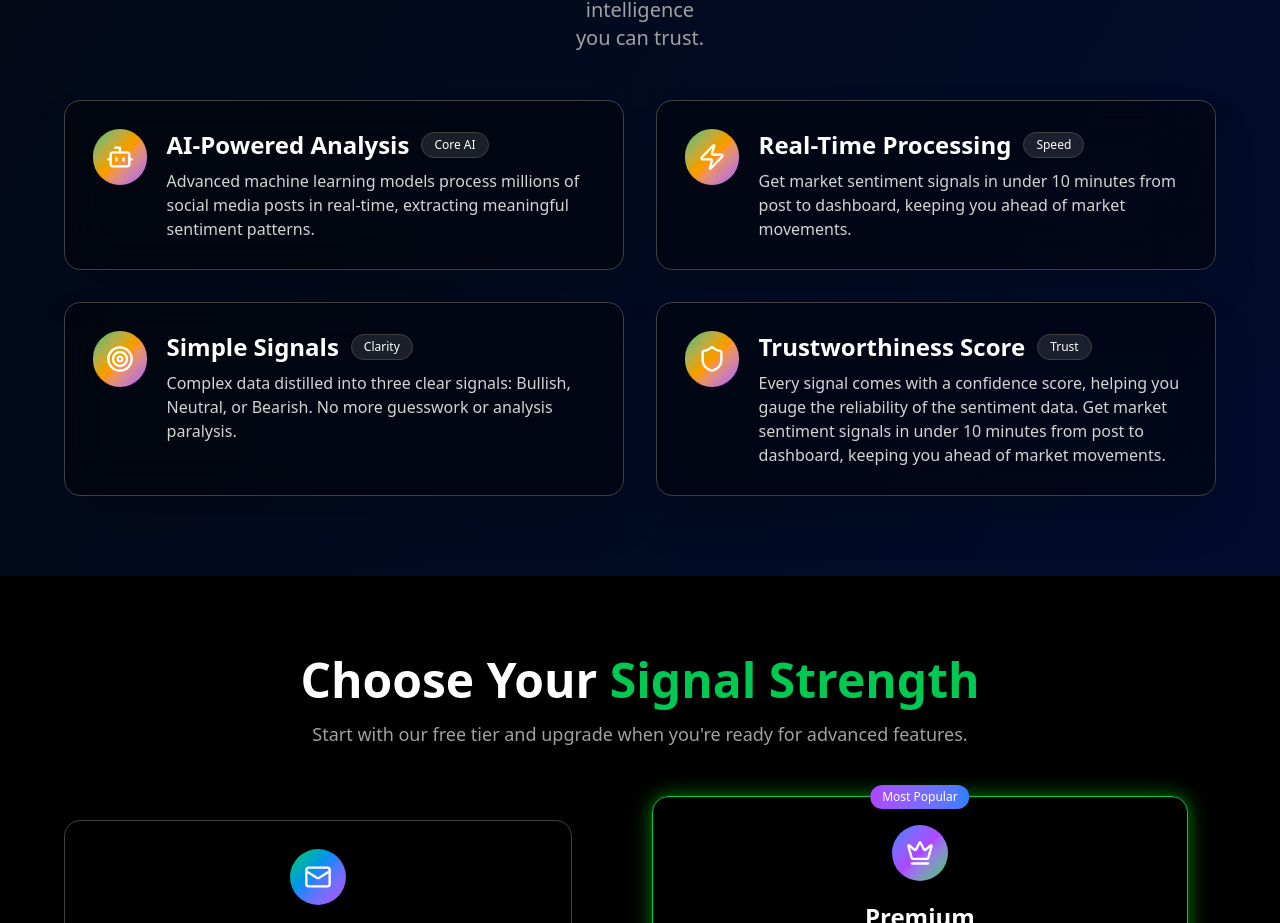
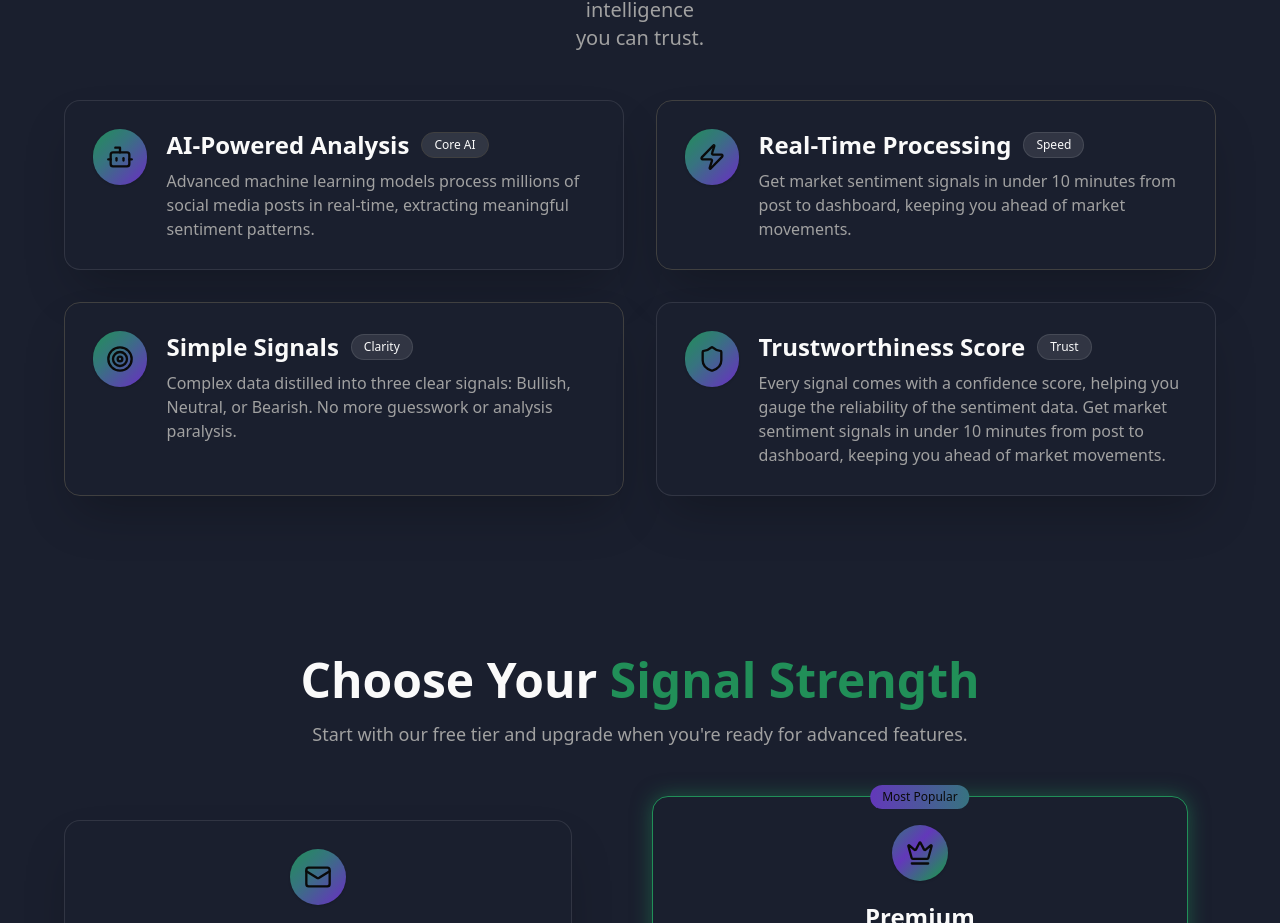
Before and after one commit to Sentiopulse/landing, a Next.js app: page / in a window 1280 px wide. Shown: the part 1877-2800 px from the top of the page. Built offline with nearby package versions, Linux system fonts and the light colour scheme.

Commit message:
Refactor styles in various components to utilize custom CSS variables for improved consistency and maintainability

```diff
--- a/src/app/globals.css
+++ b/src/app/globals.css
@@ -113,6 +113,7 @@
   --custom-green: #218F58;
   --custom-blue: #377380;
   --custom-purple: #6338BA;
+  --custom-card-color: #1a1f2e;
 }
 
 @layer base {
--- a/src/components/Features/ReusableCard.tsx
+++ b/src/components/Features/ReusableCard.tsx
@@ -14,15 +14,15 @@
 }: ReusableFeatureCardProps) {
   return (
     <div className="w-full max-w-sm h-64 flex">
-      <Card className="bg-[#1a1f2e] border border-foreground/10 rounded-xl p-6 sm:p-3 flex-1 flex flex-col sm:hover:shadow-[0_0_24px_0_rgba(34,197,94,0.2)]">
+      <Card className="bg-[var(--custom-card-color)] border border-foreground/10 rounded-xl p-6 sm:p-3 flex-1 flex flex-col sm:hover:shadow-[0_0_24px_0_rgba(34,197,94,0.2)]">
         <CardHeader className="flex flex-col items-start space-y-4 p-0">
-          <div className="flex items-center justify-center rounded-full bg-red-500/10 backdrop-blur-md w-12 h-12">
+          <div className="flex items-center justify-center rounded-full bg-chart-5/10 backdrop-blur-md w-12 h-12">
             {icon &&
               React.createElement(icon, {
                 className: "text-2xl text-destructive",
               })}
           </div>
-          <CardTitle className="font-bold text-xl text-white leading-tight">
+          <CardTitle className="font-bold text-xl text-foreground leading-tight">
             {title}
           </CardTitle>
           <CardDescription className="text-muted-foreground text-sm leading-relaxed">
--- a/src/components/Hero/hero.tsx
+++ b/src/components/Hero/hero.tsx
@@ -9,7 +9,7 @@
       className="w-full min-h-screen bg-cover bg-center relative"
       style={{ backgroundImage: "url('/herosection.jpeg')" }}
     >
-      <div className="absolute inset-0 bg-black opacity-60 z-0 backdrop-blur-md"></div>
+      <div className="absolute inset-0 bg-background opacity-60 z-0 backdrop-blur-md"></div>
       <div className="relative z-10">
         <HeroTitleAndDescription />
         <HeroButton />
--- a/src/components/PricingSection.tsx
+++ b/src/components/PricingSection.tsx
@@ -3,12 +3,15 @@
 
 export default function PricingSection() {
   return (
-    <section className="w-full flex flex-col items-center justify-center py-20 px-4 bg-black">
+    <section className="w-full flex flex-col items-center justify-center py-20 px-4 bg-[var(--custom-card-color)]">
       {/* Title */}
-      <h2 className="text-4xl md:text-5xl font-extrabold text-center mb-4 text-white">
-        Choose Your <span className="text-green-500">Signal Strength</span>
+      <h2 className="text-4xl md:text-5xl font-extrabold text-center mb-4 text-foreground">
+        Choose Your{" "}
+        <span className="text-[color:var(--custom-green)]">
+          Signal Strength
+        </span>
       </h2>
-      <p className="text-lg text-neutral-400 text-center max-w-3xl mb-12 font-normal">
+      <p className="text-lg text-muted-foreground text-center max-w-3xl mb-12 font-normal">
         Start with our free tier and upgrade when you&apos;re ready for advanced
         features.
       </p>
@@ -16,99 +19,98 @@
       {/* Pricing Cards */}
       <div className="w-full max-w-6xl grid md:grid-cols-2 gap-6 mt-6">
         {/* Free Tier Card */}
-        <div className="relative rounded-2xl border border-neutral-700 bg-black/40 shadow-2xl backdrop-blur-xl p-7 flex flex-col items-center gap-5 h-[600px] w-[90%] transition duration-300 hover:shadow-[0_0_20px_rgba(0,255,0,0.5)]">
-          <span
-            className="inline-flex h-14 w-14 items-center justify-center rounded-full
-                           bg-gradient-to-br from-green-500 via-blue-500 to-purple-500 shadow"
-          >
-            <Mail className="w-7 h-7 text-white" />
+        <div className="relative rounded-2xl border border-border bg-[var(--custom-card-color)] shadow-2xl backdrop-blur-xl p-7 flex flex-col items-center gap-5 h-[600px] w-[90%] transition duration-300 hover:shadow-[0_0_20px_rgba(33,143,88,0.5)]">
+          <span className="inline-flex h-14 w-14 items-center justify-center rounded-full bg-[linear-gradient(135deg,var(--custom-green)_0%,var(--custom-blue)_40%,var(--custom-purple)_90%)] shadow">
+            <Mail className="w-7 h-7 text-background" />
           </span>
-          <h3 className="font-extrabold text-3xl text-white">Free Tier</h3>
-          <p className="text-3xl text-white">
+          <h3 className="font-extrabold text-3xl text-foreground">Free Tier</h3>
+          <p className="text-3xl text-foreground">
             $0
-            <span className="text-lg text-gray-400">/forever</span>
+            <span className="text-lg text-muted-foreground">/forever</span>
           </p>
-          <p className="text-base text-gray-400 text-center">
+          <p className="text-base text-muted-foreground text-center">
             Perfect for getting started with market sentiment
           </p>
-          <ul className="text-sm text-white space-y-4 text-left pl-6">
+          <ul className="text-sm text-foreground space-y-4 text-left pl-6">
             <li className="flex items-center gap-2">
-              <span className="text-purple-500">✔</span> Weekly newsletter with key
-              insights
+              <span className="text-[color:var(--custom-purple)]">✔</span>{" "}
+              Weekly newsletter with key insights
             </li>
             <li className="flex items-center gap-2">
-              <span className="text-purple-500">✔</span> Daily sentiment posts on
-              Twitter/X
+              <span className="text-[color:var(--custom-purple)]">✔</span> Daily
+              sentiment posts on Twitter/X
             </li>
             <li className="flex items-center gap-2">
-              <span className="text-purple-500">✔</span> Access to public sentiment
-              feed
+              <span className="text-[color:var(--custom-purple)]">✔</span>{" "}
+              Access to public sentiment feed
             </li>
             <li className="flex items-center gap-2">
-              <span className="text-purple-500">✔</span> Basic market coverage
-              (BTC, ETH, SPY)
+              <span className="text-[color:var(--custom-purple)]">✔</span> Basic
+              market coverage (BTC, ETH, SPY)
             </li>
             <li className="flex items-center gap-2">
-              <span className="text-purple-500">✔</span> Community support
+              <span className="text-[color:var(--custom-purple)]">✔</span>{" "}
+              Community support
             </li>
           </ul>
-          <button className="bg-gray-800 text-black rounded-lg font-light text-lg px-10 py-4 shadow-lg transition hover:opacity-90 w-full mt-6 text-center">
+          <button className="bg-background text-foreground rounded-lg font-light text-lg px-10 py-4 shadow-lg transition hover:opacity-90 w-full mt-6 text-center">
             Start Free
           </button>
         </div>
 
         {/* Premium Tier Card */}
-        <div className="relative rounded-2xl border border-green-500 bg-black/40 shadow-[0_0_20px_rgba(0,255,0,0.5)] backdrop-blur-xl p-7 flex flex-col items-center gap-5 h-[650px] w-[95%] -mt-6">
-          <div className="absolute top-0 left-1/2 transform -translate-x-1/2 -translate-y-1/2 bg-gradient-to-r from-purple-500 to-blue-500 text-white text-xs px-3 py-1 rounded-full font-medium">
+        <div className="relative rounded-2xl border border-[color:var(--custom-green)] bg-[var(--custom-card-color)] shadow-[0_0_20px_rgba(33,143,88,0.5)] backdrop-blur-xl p-7 flex flex-col items-center gap-5 h-[650px] w-[95%] -mt-6">
+          <div className="absolute top-0 left-1/2 transform -translate-x-1/2 -translate-y-1/2 bg-[linear-gradient(90deg,var(--custom-purple)_0%,var(--custom-blue)_100%)] text-background text-xs px-3 py-1 rounded-full font-medium">
             Most Popular
           </div>
-          <span
-            className="inline-flex h-14 w-14 items-center justify-center rounded-full
-                           bg-gradient-to-br from-blue-500 via-purple-500 to-green-500 shadow"
-          >
-            <Crown className="w-7 h-7 text-white" />
+          <span className="inline-flex h-14 w-14 items-center justify-center rounded-full bg-[linear-gradient(135deg,var(--custom-blue)_0%,var(--custom-purple)_40%,var(--custom-green)_90%)] shadow">
+            <Crown className="w-7 h-7 text-background" />
           </span>
-          <h3 className="font-extrabold text-2xl text-white">Premium</h3>
-          <p className="text-3xl text-white">
+          <h3 className="font-extrabold text-2xl text-foreground">Premium</h3>
+          <p className="text-3xl text-foreground">
             $29
-            <span className="text-lg text-gray-400">/per month</span>
+            <span className="text-lg text-muted-foreground">/per month</span>
           </p>
-          <p className="text-base text-neutral-300 text-center">
+          <p className="text-base text-muted-foreground text-center">
             Advanced features for serious traders and investors
           </p>
-          <ul className="text-sm text-white space-y-4 text-left pl-6">
+          <ul className="text-sm text-foreground space-y-4 text-left pl-6">
             <li className="flex items-center gap-2">
-              <span className="text-purple-500">✔</span> Real-time email alerts for
-              custom assets
+              <span className="text-[color:var(--custom-purple)]">✔</span>{" "}
+              Real-time email alerts for custom assets
             </li>
             <li className="flex items-center gap-2">
-              <span className="text-purple-500">✔</span> Interactive dashboard with
-              filtering
+              <span className="text-[color:var(--custom-purple)]">✔</span>{" "}
+              Interactive dashboard with filtering
             </li>
             <li className="flex items-center gap-2">
-              <span className="text-purple-500">✔</span> Extended market coverage
-              (500+ assets)
+              <span className="text-[color:var(--custom-purple)]">✔</span>{" "}
+              Extended market coverage (500+ assets)
             </li>
             <li className="flex items-center gap-2">
-              <span className="text-purple-500">✔</span> Trustworthiness scoring
+              <span className="text-[color:var(--custom-purple)]">✔</span>{" "}
+              Trustworthiness scoring
             </li>
             <li className="flex items-center gap-2">
-              <span className="text-purple-500">✔</span> Historical sentiment data
+              <span className="text-[color:var(--custom-purple)]">✔</span>{" "}
+              Historical sentiment data
             </li>
             <li className="flex items-center gap-2">
-              <span className="text-purple-500">✔</span> API access (coming soon)
+              <span className="text-[color:var(--custom-purple)]">✔</span> API
+              access (coming soon)
             </li>
             <li className="flex items-center gap-2">
-              <span className="text-purple-500">✔</span> Priority support
+              <span className="text-[color:var(--custom-purple)]">✔</span>{" "}
+              Priority support
             </li>
           </ul>
-          <button className="bg-gradient-to-r from-green-500 via-blue-500 to-purple-500 text-black rounded-lg font-light text-lg px-10 py-4 shadow-lg transition hover:opacity-90 w-full mt-6 text-center">
+          <button className="bg-[linear-gradient(90deg,var(--custom-green)_0%,var(--custom-blue)_50%,var(--custom-purple)_100%)] text-background rounded-lg font-light text-lg px-10 py-4 shadow-lg transition hover:opacity-90 w-full mt-6 text-center">
             Start Premium Trial
           </button>
         </div>
       </div>
 
-      <p className="text-lg text-gray-400 text-center mt-16">
+      <p className="text-lg text-muted-foreground text-center mt-16">
         All plans include our 30-day money-back guarantee. No questions asked.
       </p>
     </section>
--- a/src/components/meetSentioPulseSection.tsx
+++ b/src/components/meetSentioPulseSection.tsx
@@ -7,16 +7,15 @@
     <section
       className="w-full flex flex-col items-center justify-center py-20 px-4"
       style={{
-        background:
-          "linear-gradient(120deg, oklch(0.14 0.03 260) 0%, oklch(0.17 0.07 262) 100%)",
+        background: "var(--custom-card-color)",
       }}
     >
       {/* Title */}
       <h2 className="text-4xl md:text-5xl font-extrabold text-center mb-4">
-        <span className="text-white">Meet </span>
-        <span className="text-[oklch(0.696_0.17_162.48)]">SentioPulse</span>
+        <span className="text-foreground">Meet </span>
+        <span className="text-[color:var(--custom-green)]">SentioPulse</span>
       </h2>
-      <p className="text-xl text-neutral-400 text-center max-w-3xl mb-12 font-normal">
+      <p className="text-xl text-muted-foreground text-center max-w-3xl mb-12 font-normal">
         Our AI engine transforms social media chaos into clear, actionable
         market intelligence
         <br className="hidden md:block" />
@@ -24,93 +23,84 @@
       </p>
       <div className="w-full max-w-6xl grid md:grid-cols-2 gap-8">
         {/* Card 1 */}
-        <div className="relative rounded-2xl border border-neutral-700 bg-black/40 shadow-2xl backdrop-blur-xl p-7 flex items-start gap-5 transition duration-200 hover:shadow-[0_0_20px_rgba(0,255,0,0.3)]">
-          <span
-            className="inline-flex h-14 w-14 items-center justify-center rounded-full
-                           bg-gradient-to-br from-chart-2 via-chart-3 to-[oklch(0.627_0.265_303.9)] shadow"
-          >
-            <Bot className="w-7 h-7 text-white" />
+        <div className="relative rounded-2xl border border-border bg-[var(--custom-card-color)] shadow-2xl backdrop-blur-xl p-7 flex items-start gap-5 transition duration-200 hover:shadow-[0_0_20px_rgba(0,255,0,0.3)]">
+          <span className="inline-flex h-14 w-14 items-center justify-center rounded-full bg-[linear-gradient(135deg,var(--custom-green)_0%,var(--custom-blue)_40%,var(--custom-purple)_90%)] shadow">
+            <Bot className="w-7 h-7 text-background" />
           </span>
           <div>
             <div className="flex items-center mb-2 gap-3">
-              <h3 className="font-extrabold text-2xl text-white">
+              <h3 className="font-extrabold text-2xl text-foreground">
                 AI-Powered Analysis
               </h3>
-              <span className="text-xs px-3 py-1 bg-white/10 rounded-full border border-neutral-700 text-white font-medium">
+              <span className="text-xs px-3 py-1 bg-foreground/10 rounded-full border border-neutral-700 text-foreground font-medium">
                 Core AI
               </span>
             </div>
-            <p className="text-base text-neutral-300 max-w-md">
+            <p className="text-base text-muted-foreground max-w-md">
               Advanced machine learning models process millions of social media
               posts in real-time, extracting meaningful sentiment patterns.
             </p>
           </div>
         </div>
         {/* Card 2 */}
-        <div className="relative rounded-2xl border border-neutral-700 bg-black/40 shadow-2xl backdrop-blur-xl p-7 flex items-start gap-5 transition duration-200 hover:shadow-[0_0_20px_rgba(0,255,0,0.3)]">
-          <span className="inline-flex h-14 w-14 items-center justify-center rounded-full
-                           bg-gradient-to-br from-chart-2 via-chart-3 to-[oklch(0.627_0.265_303.9)] shadow">
-            <Zap className="w-7 h-7 text-white" />
+        <div className="relative rounded-2xl border border-neutral-700 bg-[var(--custom-card-color)] shadow-2xl backdrop-blur-xl p-7 flex items-start gap-5 transition duration-200 hover:shadow-[0_0_20px_rgba(0,255,0,0.3)]">
+          <span className="inline-flex h-14 w-14 items-center justify-center rounded-full bg-[linear-gradient(135deg,var(--custom-green)_0%,var(--custom-blue)_40%,var(--custom-purple)_90%)] shadow">
+            <Zap className="w-7 h-7 text-background" />
           </span>
           <div>
             <div className="flex items-center mb-2 gap-3">
-              <h3 className="font-extrabold text-2xl text-white">
+              <h3 className="font-extrabold text-2xl text-foreground">
                 Real-Time Processing
               </h3>
-              <span className="text-xs px-3 py-1 bg-white/10 rounded-full border border-neutral-700 text-white font-medium">
+              <span className="text-xs px-3 py-1 bg-foreground/10 rounded-full border border-border text-foreground font-medium">
                 Speed
               </span>
             </div>
-            <p className="text-base text-neutral-300 max-w-md">
+            <p className="text-base text-muted-foreground max-w-md">
               Get market sentiment signals in under 10 minutes from post to
               dashboard, keeping you ahead of market movements.
             </p>
           </div>
         </div>
         {/* Card 3 - Simple Signals */}
-        <div className="relative rounded-2xl border border-neutral-700 bg-black/40 shadow-2xl backdrop-blur-xl p-7 flex items-start gap-5 transition duration-200 hover:shadow-[0_0_20px_rgba(0,255,0,0.3)]">
-          <span
-            className="inline-flex h-14 w-14 items-center justify-center rounded-full
-                           bg-gradient-to-br from-chart-2 via-chart-3 to-[oklch(0.627_0.265_303.9)] shadow"
-          >
-            <Target className="w-7 h-7 text-white" />
+        <div className="relative rounded-2xl border border-neutral-700 bg-[var(--custom-card-color)] shadow-2xl backdrop-blur-xl p-7 flex items-start gap-5 transition duration-200 hover:shadow-[0_0_20px_rgba(0,255,0,0.3)]">
+          <span className="inline-flex h-14 w-14 items-center justify-center rounded-full bg-[linear-gradient(135deg,var(--custom-green)_0%,var(--custom-blue)_40%,var(--custom-purple)_90%)] shadow">
+            <Target className="w-7 h-7 text-background" />
           </span>
           <div>
             <div className="flex items-center mb-2 gap-3">
-              <h3 className="font-extrabold text-2xl text-white">
+              <h3 className="font-extrabold text-2xl text-foreground">
                 Simple Signals
               </h3>
-              <span className="text-xs px-3 py-1 bg-white/10 rounded-full border border-neutral-700 text-white font-medium">
+              <span className="text-xs px-3 py-1 bg-foreground/10 rounded-full border border-border text-foreground font-medium">
                 Clarity
               </span>
             </div>
-            <p className="text-base text-neutral-300 max-w-md">
+            <p className="text-base text-muted-foreground max-w-md">
               Complex data distilled into three clear signals: Bullish, Neutral,
               or Bearish. No more guesswork or analysis paralysis.
             </p>
           </div>
         </div>
         {/* Card 4 - Trustworthiness Score */}
-        <div className="relative rounded-2xl border border-neutral-700 bg-black/40 shadow-2xl backdrop-blur-xl p-7 flex items-start gap-5 transition duration-200 hover:shadow-[0_0_20px_rgba(0,255,0,0.3)]">
-          <span
-            className="inline-flex h-14 w-14 items-center justify-center rounded-full
-                           bg-gradient-to-br from-chart-2 via-chart-3 to-[oklch(0.627_0.265_303.9)] shadow"
-          >
-            <Shield className="w-7 h-7 text-white" />
+        <div className="relative rounded-2xl border border-border bg-[var(--custom-card-color)] shadow-2xl backdrop-blur-xl p-7 flex items-start gap-5 transition duration-200 hover:shadow-[0_0_20px_rgba(0,255,0,0.3)]">
+          <span className="inline-flex h-14 w-14 items-center justify-center rounded-full bg-[linear-gradient(135deg,var(--custom-green)_0%,var(--custom-blue)_40%,var(--custom-purple)_90%)] shadow">
+            <Shield className="w-7 h-7 text-background" />
           </span>
           <div>
             <div className="flex items-center mb-2 gap-3">
-              <h3 className="font-extrabold text-2xl text-white">
+              <h3 className="font-extrabold text-2xl text-foreground">
                 Trustworthiness Score
               </h3>
-              <span className="text-xs px-3 py-1 bg-white/10 rounded-full border border-neutral-700 text-white font-medium">
+              <span className="text-xs px-3 py-1 bg-foreground/10 rounded-full border border-border text-foreground font-medium">
                 Trust
               </span>
             </div>
-            <p className="text-base text-neutral-300 max-w-md">
+            <p className="text-base text-muted-foreground max-w-md">
               Every signal comes with a confidence score, helping you gauge the
-              reliability of the sentiment data.
-              Get market sentiment signals in under 10 minutes from post to dashboard, keeping you ahead of market movements.
+              reliability of the sentiment data. Get market sentiment signals in
+              under 10 minutes from post to dashboard, keeping you ahead of
+              market movements.
             </p>
           </div>
         </div>
```
Also changed, not shown: src/components/Footer/Footer.tsx (+4 -4 lines).
